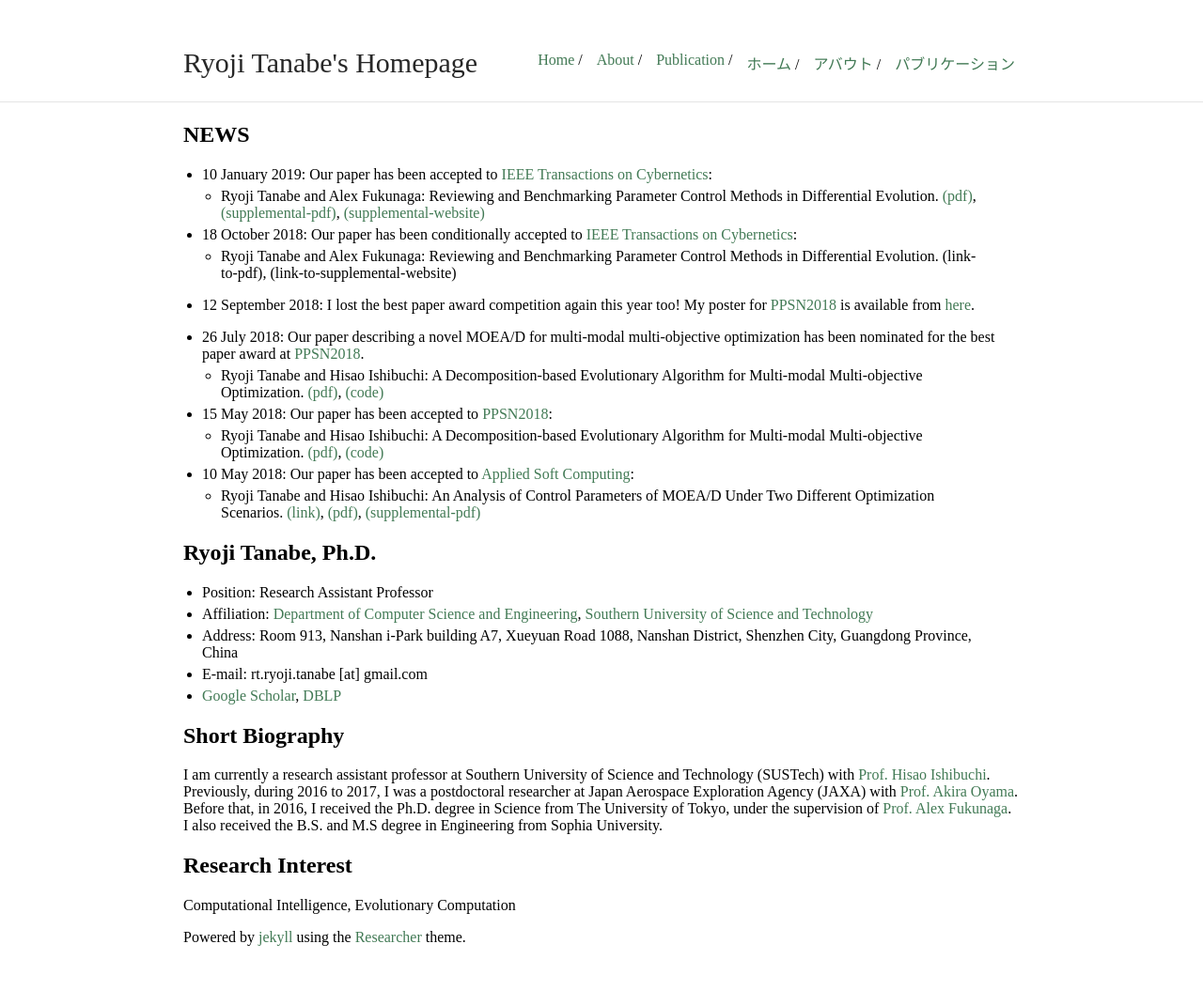
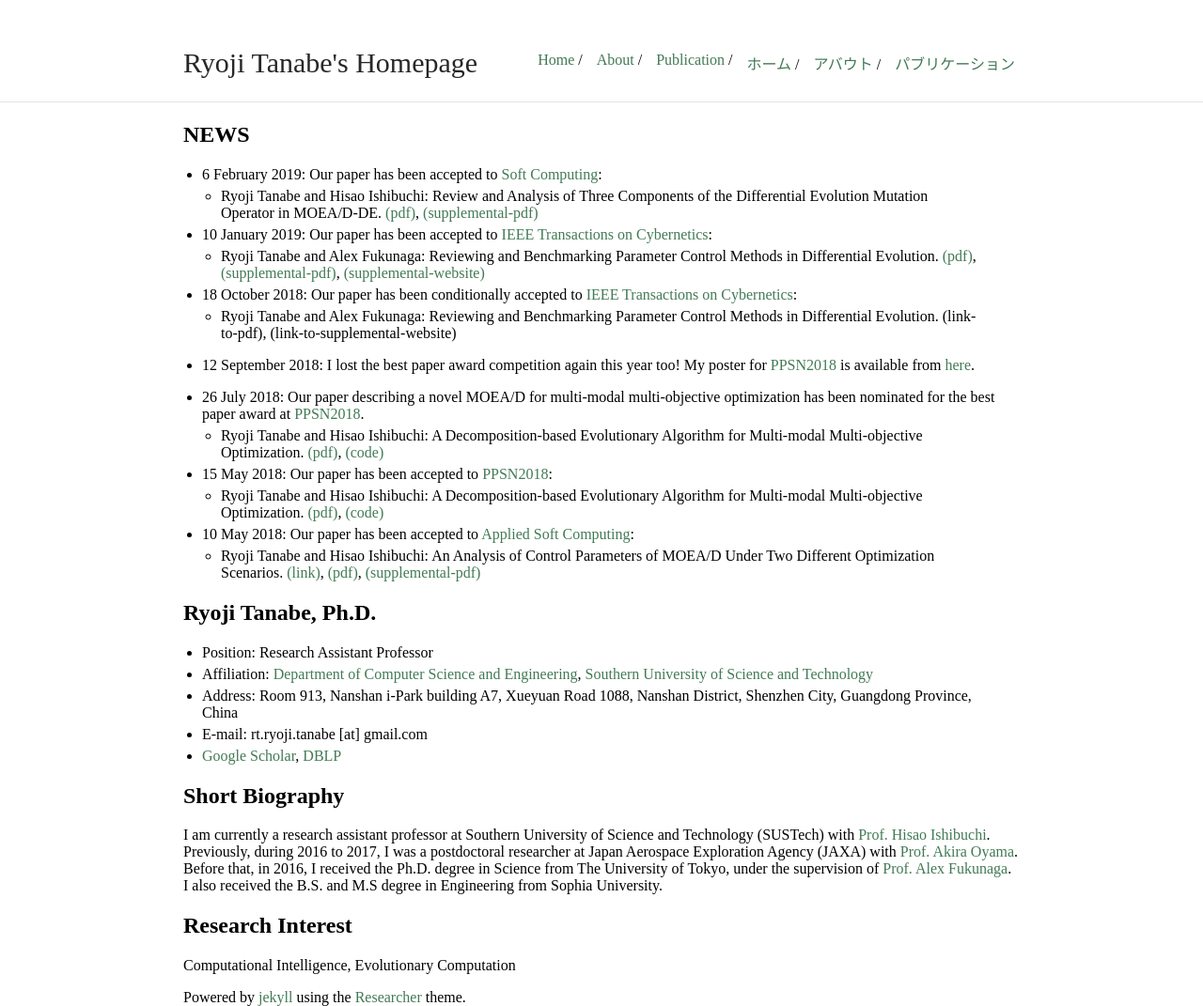
Before and after one commit to ryojitanabe/ryojitanabe.github.io, a Jekyll site: the page built from index.md, in a window 1280 px wide. Shown: the whole page at 94% size. Built offline with Jekyll 4.4.1, drawn with Linux system fonts in a browser that asks for light colours; before the commit the page ends 1007 px from its top, so only the background shows below that.

Commit message:
added pub info

```diff
--- a/index.md
+++ b/index.md
@@ -5,6 +5,9 @@ title: Ryoji Tanabe's Homepage
 
 
 ## NEWS
+
+* 6 February 2019: Our paper has been accepted to [Soft Computing](https://link.springer.com/journal/500):
+    * Ryoji Tanabe and Hisao Ishibuchi: Review and Analysis of Three Components of the Differential Evolution Mutation Operator in MOEA/D-DE. [(pdf)](pdf/ti-soco2019.pdf), [(supplemental-pdf)](pdf/ti-soco2019-supp.pdf)
 
 * 10 January 2019: Our paper has been accepted to [IEEE Transactions on Cybernetics](https://ieeexplore.ieee.org/xpl/RecentIssue.jsp?punumber=6221036):
     * Ryoji Tanabe and Alex Fukunaga: Reviewing and Benchmarking Parameter Control Methods in Differential Evolution. [(pdf)](pdf/tf-tcyb2018.pdf), [(supplemental-pdf)](pdf/tf-tcyb2018-supp.pdf), [(supplemental-website)](https://sites.google.com/view/pcmde/)
```
Also changed, not shown: index-j.md (+3 -0 lines), publication.md (+2 -0 lines), 2 other files.
